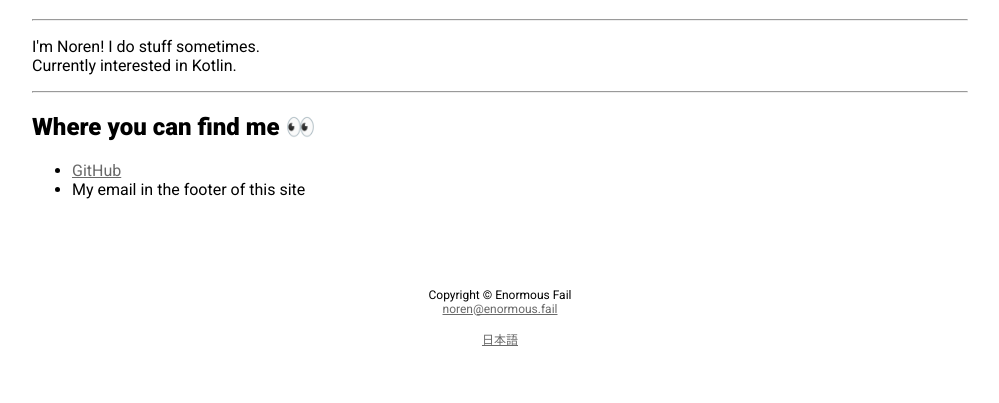
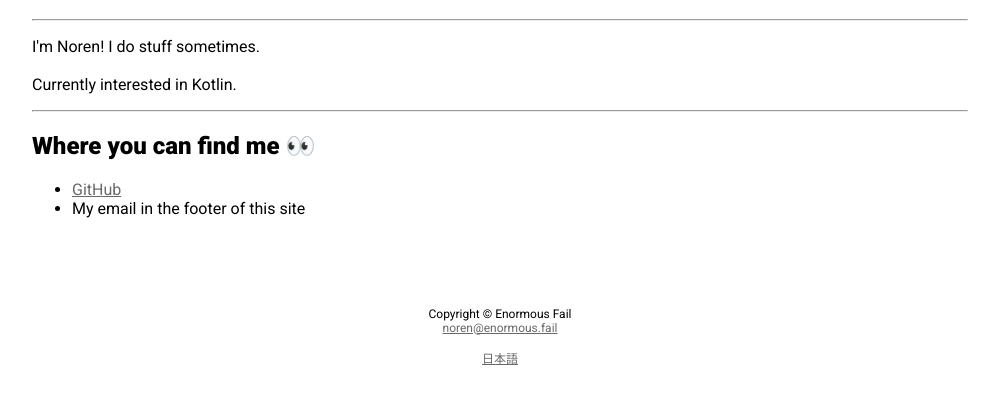
Before and after one commit to jacobgoodo/enormous-fail, a plain HTML site: page index.html in a window 1280 px wide. Shown: the part 97-500 px from the top of the page, without its empty margins (140-1139 px from the left). Drawn offline with Linux system fonts and the light colour scheme.

Commit message:
Update index.html

```diff
--- a/index.html
+++ b/index.html
@@ -32,7 +32,7 @@
 	<div class="container">
 	<br><h1 style="font-weight: 900;"><b>Hey, welcome to Enormous Fail.</b></h1>
 	<hr>
-	<p style="font-weight: 400;">I'm Noren! I do stuff sometimes.<br>Currently interested in Kotlin.</p>
+	<p style="font-weight: 400;">I'm Noren! I do stuff sometimes.<br><br>Currently interested in Kotlin.</p>
 	<hr>
 
 	<h2>Where you can find me 👀</h3>
```
